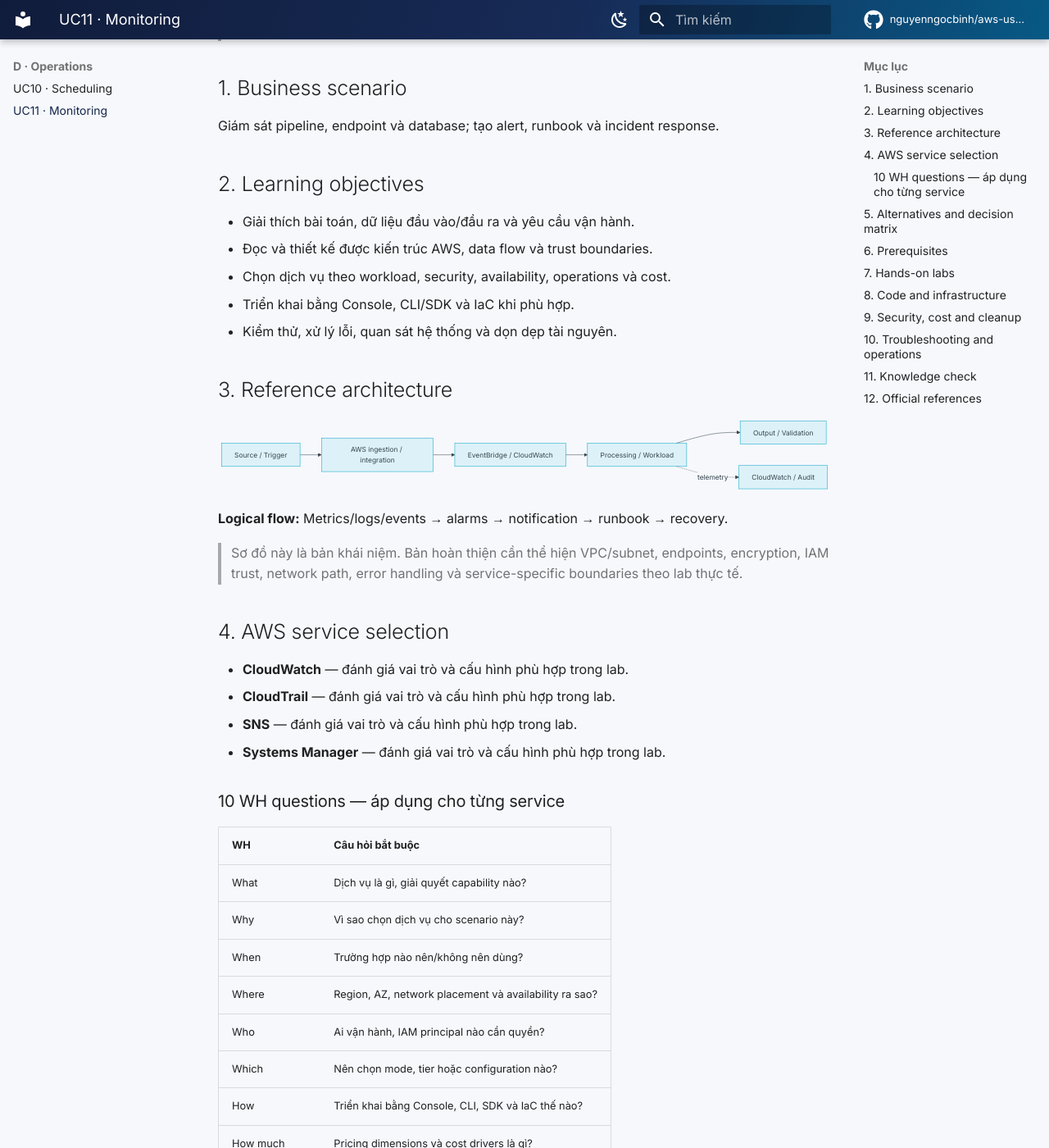
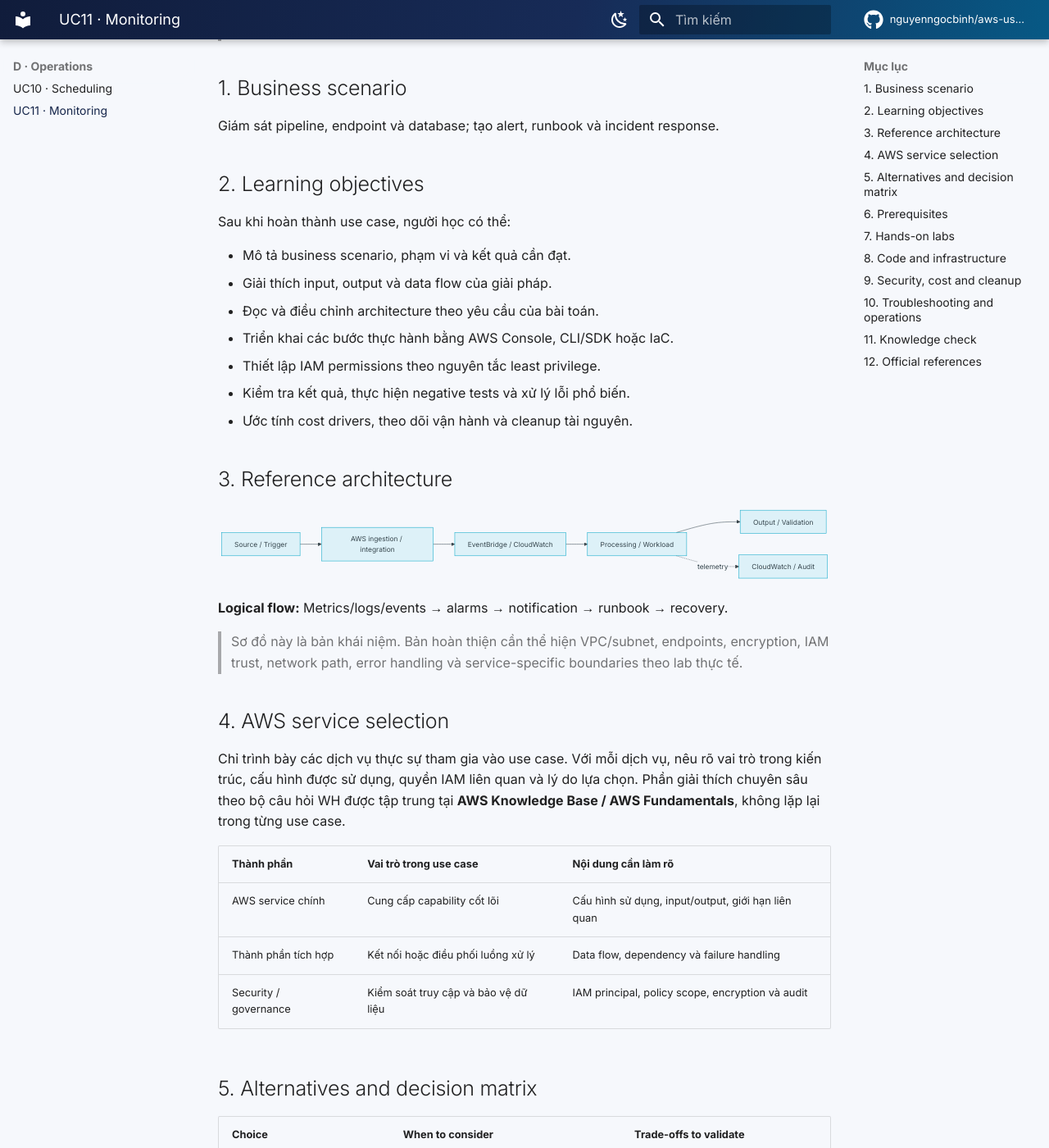
Before and after one commit to nguyenngocbinh/aws-usecase-learning-map, an MkDocs documentation site: the page built from docs/usecases/operations/uc11-monitoring.md, in a window 1280 px wide and 1400 px high, scrolled down 203 px. Shown: the whole window at 82% size. Built offline with MkDocs 1.6.1 and Material for MkDocs 9.7.7, drawn with Linux system fonts in a browser that asks for light colours; comment, search, counter and statistics services are not loaded; some of the changed text lies outside the part shown.

Commit message:
docs: remove WH questions from use case pages

````diff
--- a/docs/usecases/operations/uc11-monitoring.md
+++ b/docs/usecases/operations/uc11-monitoring.md
@@ -6,11 +6,16 @@
 Giám sát pipeline, endpoint và database; tạo alert, runbook và incident response.
 
 ## 2. Learning objectives
-- Giải thích bài toán, dữ liệu đầu vào/đầu ra và yêu cầu vận hành.
-- Đọc và thiết kế được kiến trúc AWS, data flow và trust boundaries.
-- Chọn dịch vụ theo workload, security, availability, operations và cost.
-- Triển khai bằng Console, CLI/SDK và IaC khi phù hợp.
-- Kiểm thử, xử lý lỗi, quan sát hệ thống và dọn dẹp tài nguyên.
+
+Sau khi hoàn thành use case, người học có thể:
+
+- Mô tả business scenario, phạm vi và kết quả cần đạt.
+- Giải thích input, output và data flow của giải pháp.
+- Đọc và điều chỉnh architecture theo yêu cầu của bài toán.
+- Triển khai các bước thực hành bằng AWS Console, CLI/SDK hoặc IaC.
+- Thiết lập IAM permissions theo nguyên tắc least privilege.
+- Kiểm tra kết quả, thực hiện negative tests và xử lý lỗi phổ biến.
+- Ước tính cost drivers, theo dõi vận hành và cleanup tài nguyên.
 
 ## 3. Reference architecture
 ```mermaid
@@ -26,26 +31,15 @@ flowchart LR
 > Sơ đồ này là bản khái niệm. Bản hoàn thiện cần thể hiện VPC/subnet, endpoints, encryption, IAM trust, network path, error handling và service-specific boundaries theo lab thực tế.
 
 ## 4. AWS service selection
-- **CloudWatch** — đánh giá vai trò và cấu hình phù hợp trong lab.
-- **CloudTrail** — đánh giá vai trò và cấu hình phù hợp trong lab.
-- **SNS** — đánh giá vai trò và cấu hình phù hợp trong lab.
-- **Systems Manager** — đánh giá vai trò và cấu hình phù hợp trong lab.
 
-### 10 WH questions — áp dụng cho từng service
-| WH | Câu hỏi bắt buộc |
-|---|---|
-| What | Dịch vụ là gì, giải quyết capability nào? |
-| Why | Vì sao chọn dịch vụ cho scenario này? |
-| When | Trường hợp nào nên/không nên dùng? |
-| Where | Region, AZ, network placement và availability ra sao? |
-| Who | Ai vận hành, IAM principal nào cần quyền? |
-| Which | Nên chọn mode, tier hoặc configuration nào? |
-| How | Triển khai bằng Console, CLI, SDK và IaC thế nào? |
-| How much | Pricing dimensions và cost drivers là gì? |
-| What if | Failure modes, limits, recovery và troubleshooting? |
-| How compared | So với alternative nào, trade-off ra sao? |
+Chỉ trình bày các dịch vụ thực sự tham gia vào use case. Với mỗi dịch vụ, nêu rõ vai trò trong kiến trúc, cấu hình được sử dụng, quyền IAM liên quan và lý do lựa chọn. Phần giải thích chuyên sâu theo bộ câu hỏi WH được tập trung tại **AWS Knowledge Base / AWS Fundamentals**, không lặp lại trong từng use case.
 
-**Status:** chưa hoàn thành cho đến khi có câu trả lời theo từng dịch vụ và dẫn nguồn AWS chính thức.
+| Thành phần | Vai trò trong use case | Nội dung cần làm rõ |
+|---|---|---|
+| AWS service chính | Cung cấp capability cốt lõi | Cấu hình sử dụng, input/output, giới hạn liên quan |
+| Thành phần tích hợp | Kết nối hoặc điều phối luồng xử lý | Data flow, dependency và failure handling |
+| Security / governance | Kiểm soát truy cập và bảo vệ dữ liệu | IAM principal, policy scope, encryption và audit |
+
 
 ## 5. Alternatives and decision matrix
 | Choice | When to consider | Trade-offs to validate |
@@ -92,7 +86,7 @@ Mã nguồn thực hành được tổ chức trong `usecases/UC11/`:
 Tạo bảng symptom → likely cause → diagnostic → remediation. Bổ sung CloudWatch logs/metrics, audit trail, retry behavior, alert routing và recovery checks khi phù hợp.
 
 ## 11. Knowledge check
-- [ ] Trả lời đủ 10 WH cho từng AWS service.
+- [ ] Trình bày được vai trò và cấu hình của từng AWS service trong use case.
 - [ ] So sánh service chính với ít nhất hai alternatives khả thi khi phù hợp.
 - [ ] Giải thích architecture, data flow và security boundaries.
 - [ ] Reproduce lab từ môi trường sạch.
````
